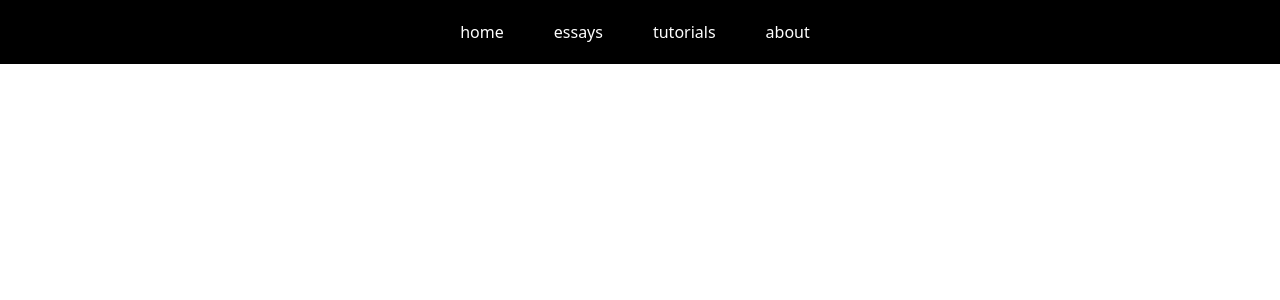
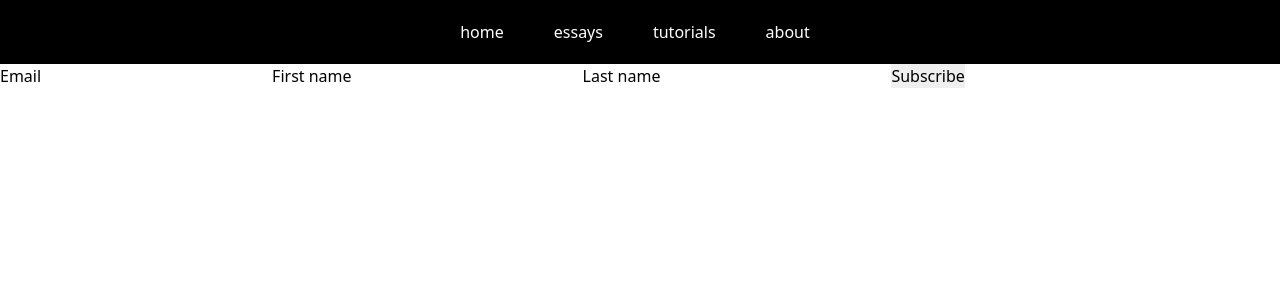
Before and after one commit to grewal25/saran-portfolio, a React (Create React App) app: page /mail in a window 1280 px wide. Shown: the top 300 px of the page. Built offline with nearby package versions, Linux system fonts and the light colour scheme; what @tailwindcss/typography would draw is missing.

Commit message:
add mailchimp form

```diff
--- a/package.json
+++ b/package.json
@@ -7,9 +7,12 @@
     "@testing-library/jest-dom": "^5.11.9",
     "@testing-library/react": "^11.2.5",
     "@testing-library/user-event": "^12.7.1",
+    "jsonp": "^0.2.1",
     "react": "^17.0.1",
     "react-dom": "^17.0.1",
     "react-icons": "^4.3.1",
+    "react-mailchimp-form": "^1.0.2",
+    "react-mailchimp-subscribe": "^2.1.3",
     "react-markdown": "^7.1.0",
     "react-router-dom": "^5.2.0",
     "react-scripts": "4.0.2",
--- a/src/App.js
+++ b/src/App.js
@@ -22,6 +22,7 @@ import Development from './Page/development/Development';
 import MainPage from './Page/Home/MainPage';
 import Main from './component/Main/Main';
 import Tutorial from './Page/Tutorials/Tutorial';
+import SubscribeForm from './mailChimp/SubscribeForm';
 
 
 
@@ -36,6 +37,10 @@ function App() {
 
            </Route>
           <Route  path="/about" component={MainPage}>
+
+          </Route>
+
+          <Route  path="/mail" component={SubscribeForm}>
 
           </Route>
 
--- a/src/Page/Home/Home.js
+++ b/src/Page/Home/Home.js
@@ -5,21 +5,24 @@ import "./Home.css";
 function Home() {
   return (
     <div className="pt-16">
-      <div className=" md:max-w-3xl  m-auto text-center  ">
-        <div className="flex justify-center gap-10">
-          <div className="basis-1/2">Hi, I am Saranjeet!!</div>
-          <div className="basis-1/4">It's really nice to meet you. I am Front-end developer currently
+      <div className=" md:max-w-3xl  m-auto text-center pt-64 ">
+        <div className="flex">
+          <div className="flex-2 font-black text-3xl">Hi, I am Saranjeet!!</div>
+          <div className="">It's really nice to meet you. I am Front-end developer currently
           living on the internet. I use this website to share my thoughts, my projects and anything
           that comes to my mind basically. </div>
           {/* <div className="border-2">Welcome to the Saran blog</div> */}
         </div>
 
         {/* mid section */}
-        <div className="flex justify-center gap-10 pt-16">
+        <div className="pt-16">
           <div className="">If you are first time visitor</div>
-          <div className="">It's really nice to meet you. I am Front-end developer currently
-          living on the internet. I use this website to share my thoughts, my projects and anything
-          that comes to my mind basically. </div>
+          <div className="">
+            <ul>
+              <li className="underline pt-3"><a href="./caching">check the tech blogs</a></li>
+              <li className="underline pt-4"><a href="./caching">check the non-tech blogs</a></li>
+            </ul>
+          </div>
           {/* <div className="border-2">Welcome to the Saran blog</div> */}
         </div>
       </div>
--- /dev/null
+++ b/src/mailChimp/SubscribeForm.js
@@ -0,0 +1,66 @@
+import React from 'react'
+class SubscribeForm extends React.Component {
+  constructor(props) {
+    super(props);
+    this.state = {
+        emailValue: '',
+        fNameValue: '',
+        lNameValue: '',
+    };
+  }
+
+    render() {
+        return (
+                <form action="https://gmail.us18.list-manage.com/subscribe/post" method="POST" noValidate>
+                  <input type="hidden" name="u" value=""/>
+                <input type="hidden" name="id" value=""/>
+                <label htmlFor='MERGE0'>
+                    Email
+                    <input
+                        type="email"
+                        name="EMAIL"
+                        id="MERGE0"
+                        value={this.state.emailValue}
+                        onChange={ (e)=>{this.setState({emailValue: e.target.value});} }
+                        autoCapitalize="off"
+                        autoCorrect="off"
+                     />
+                </label>
+                <label htmlFor='MERGE1'>
+                    First name
+                    <input
+                        type="text"
+                        name="FNAME"
+                        id="MERGE1"
+                        value={this.state.fNameValue}
+                        onChange={(e)=>{this.setState({fNameValue: e.target.value});}}
+                    />
+                </label>
+                <label htmlFor='MERGE2'>
+                    Last name
+                    <input
+                        type="text"
+                        name="LNAME"
+                        id="MERGE2"
+                        value={this.state.lNameValue}
+                        onChange={(e)=>{this.setState({lNameValue: e.target.value});}}
+                    />
+                </label>
+                  <input type="submit" value="Subscribe" name="subscribe" id="mc-embedded-subscribe" className="button"/>
+
+                <div style={{position: 'absolute', left: '-5000px'}} aria-hidden='true' aria-label="Please leave the following three fields empty">
+                    <label htmlFor="b_name">Name: </label>
+                    <input type="text" name="b_name" tabIndex="-1" value="" placeholder="Freddie" id="b_name"/>
+
+                    <label htmlFor="b_email">Email: </label>
+                    <input type="email" name="b_email" tabIndex="-1" value="" placeholder="youremail@gmail.com" id="b_email"/>
+
+                    <label htmlFor="b_comment">Comment: </label>
+                    <textarea name="b_comment" tabIndex="-1" placeholder="Please comment" id="b_comment"></textarea>
+                </div>
+              </form>
+        )
+    }
+}
+
+export default SubscribeForm
--- a/tailwind.config.js
+++ b/tailwind.config.js
@@ -24,6 +24,7 @@ module.exports = {
     //   }
     // ),
     flex: {
+      '2': '0 0 200px',
       '3': '0 0 500px',
       '4': '0 0 700px',
     },
```
Also changed, not shown: 1 other file (tests, documents, lock files or other folders).
